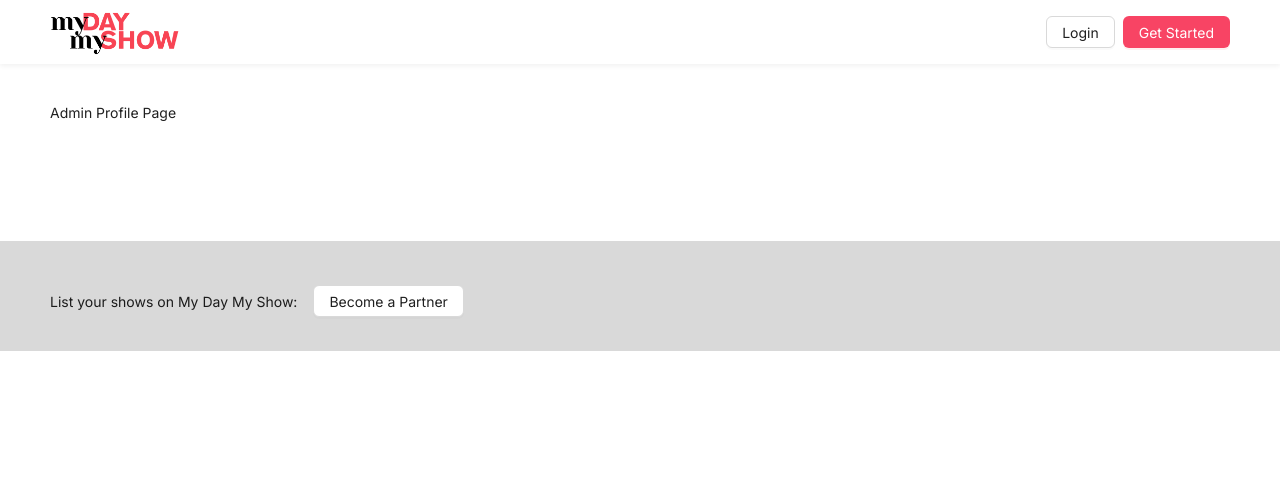
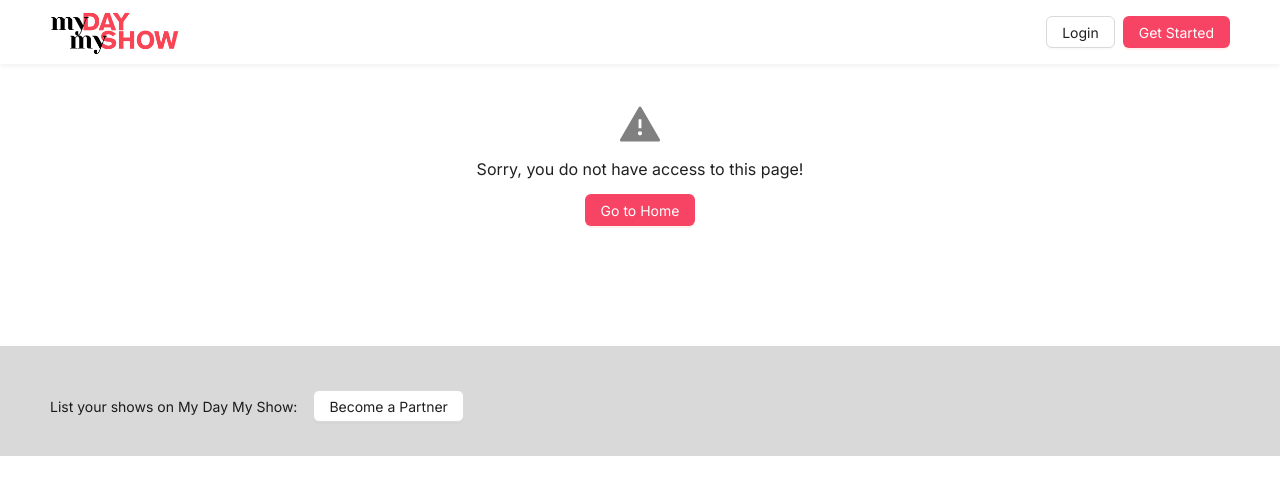
Before and after one commit to SivaKarthik22/ticket-booking, a React (Vite) app in the folder client/: page /admin-profile in a window 1280 px wide. Shown: the top 494 px of the page. Built offline with nearby package versions, Linux system fonts and the light colour scheme.

Commit message:
access deny comp

```diff
--- /dev/null
+++ b/client/src/components/AccessDeny.jsx
@@ -0,0 +1,17 @@
+import { Button } from "antd";
+import { useNavigate } from "react-router-dom";
+import { WarningFilled } from "@ant-design/icons";
+
+function AccessDeny(){
+    const navigate = useNavigate();
+
+    return(
+        <div style={{width:"100%", textAlign:"center"}}>
+            <WarningFilled style={{fontSize:"40px", color:"gray"}}/>
+            <p style={{margin:"15px 0", fontSize:"16px"}}>Sorry, you do not have access to this page!</p>
+            <Button type="primary" onClick={()=>{navigate('/')}}>Go to Home</Button>
+        </div>
+    );
+}
+
+export default AccessDeny;
--- a/client/src/components/Admin/AdminPage.jsx
+++ b/client/src/components/Admin/AdminPage.jsx
@@ -1,12 +1,10 @@
-import { Tabs } from "antd";
-import { useEffect } from "react";
+import { Button, Tabs } from "antd";
 import { useSelector } from "react-redux";
-import { useNavigate } from "react-router-dom";
+import AccessDeny from "../AccessDeny";
 
 
 function AdminPage(){
     const {user} = useSelector(store=> store.user);
-    const navigate = useNavigate();
 
     const tabItems = [
         {
@@ -26,10 +24,9 @@ function AdminPage(){
         },
     ];
 
-    useEffect(()=>{
-        if(!user)
-            navigate('/');
-    },[user]);
+    if(!user || user.role != "admin"){
+        return <AccessDeny/> ;
+    }
 
     return(
         <>
--- a/client/src/components/Admin/AdminProfile.jsx
+++ b/client/src/components/Admin/AdminProfile.jsx
@@ -1,5 +1,13 @@
+import AccessDeny from "../AccessDeny";
+import { useSelector } from "react-redux";
 
 function AdminProfile(){
+    const {user} = useSelector(store=> store.user);
+
+    if(!user || user.role != "admin"){
+        return <AccessDeny/> ;
+    }
+
     return(
         <>
             Admin Profile Page
```
